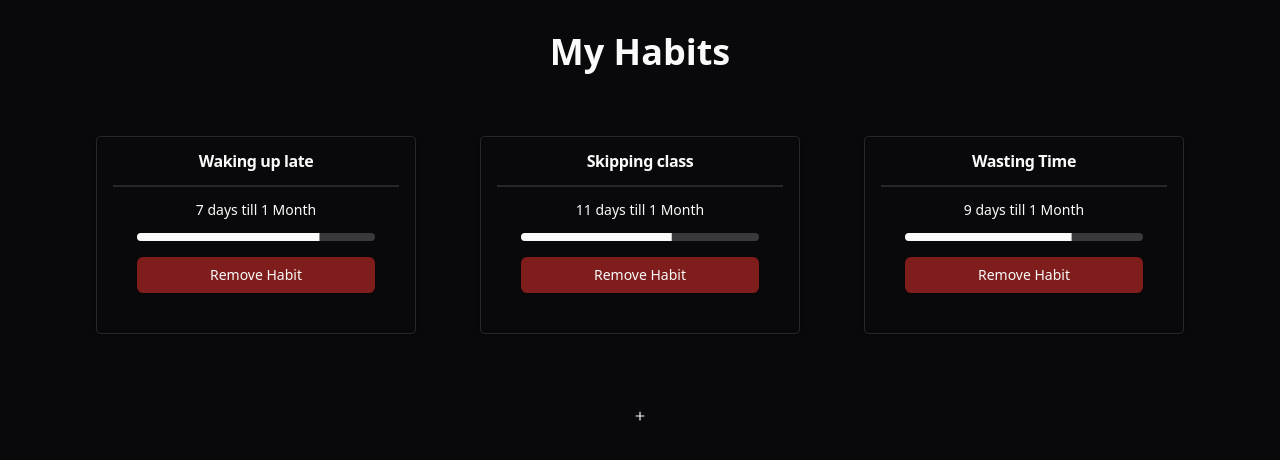
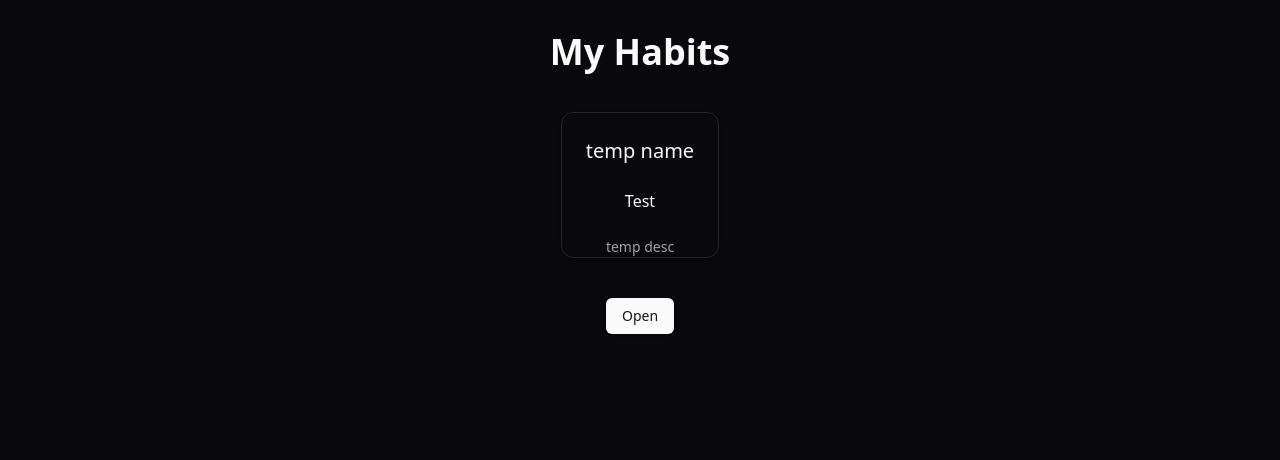
Before and after one commit to MaxReinold/BadHabits, a React (Vite) app: page / in a window 1280 px wide. Shown: the top 460 px of the page. Built offline with nearby package versions, Linux system fonts and the light colour scheme.

Commit message:
Reworked app, componentized habit, habiteditor, and habit card.

```diff
--- a/src/App.tsx
+++ b/src/App.tsx
@@ -1,177 +1,46 @@
+// App.tsx
 import './App.css';
-import { ThemeProvider } from "@/components/theme-provider";
-import { Card, CardContent, CardTitle } from './components/ui/card';
-import { Progress } from './components/ui/progress';
-import { Label } from './components/ui/label';
-import { useState } from 'react';
-import { Button } from './components/ui/button';
-import { Drawer, DrawerContent, DrawerTitle, DrawerTrigger } from './components/ui/drawer';
-import { Input } from './components/ui/input';
-import { Textarea } from './components/ui/textarea';
-import { Badge } from './components/ui/badge';
-import { Calendar } from './components/ui/calendar';
-import { IoMdAdd } from "react-icons/io";
-
-const testData = {
-  "milestones": [
-    {"name": "1 Week", "duration": 7},
-    {"name": "2 Weeks", "duration": 14},
-    {"name": "1 Month", "duration": 30},
-    {"name": "2 Months", "duration": 60},
-    {"name": "3 Months", "duration": 90},
-    {"name": "4 Months", "duration": 120},
-    {"name": "5 Months", "duration": 150},
-    {"name": "6 Months", "duration": 180},
-    {"name": "9 Months", "duration": 270},
-    {"name": "1 Year", "duration": 365}
-  ],
-  "habits":[
-    {"key":1,"name":"Waking up late", "description":"", "date":"2024-01-01"},
-    {"key":2,"name":"Skipping class", "description":"", "date":"2024-01-05"},
-    {"key":3,"name":"Wasting Time", "description":"", "date":"2024-01-03"},
-  ]
-}
-
-function formatDate(date:Date) {
-  let month = '' + (date.getMonth() + 1);
-  let day = '' + date.getDate();
-  const year = date.getFullYear();
-
-  if (month.length < 2)
-      month = '0' + month;
-  if (day.length < 2)
-      day = '0' + day;
-
-  return [year, month, day].join('-');
-}
+import { ThemeProvider } from './components/theme-provider';
+import HabitEditor from './components/HabitEditor';
+import { useState, useEffect } from 'react'; // Import useEffect
+import HabitCard from './components/HabitCard';
+import Habit from './lib/habit';
 
 function App() {
-  testData.habits = testData.habits.map(habit => ({...habit, "key":Math.round(Math.random()*1000000)}))
-  const [data, setData] = useState(testData);
+  const [habitList, setHabitList] = useState<Habit[]>([])
 
-  const [newHabit, setNewHabit] = useState({
-    "name":"",
-    "description":"",
-    "date":new Date()
-  })
+  const tempHabit = new Habit(
+    10,
+    "temp name",
+    "temp desc",
+    (new Date()).toLocaleDateString()
+  );
 
-  const handleNameChange = (e:any) => {
-    setNewHabit({...newHabit, "name":e.target.value})
-  }
-
-  const handleDescChange = (e:any) => {
-    setNewHabit({...newHabit, "description":e.target.value})
-  }
-
-  const handleDateChange = (date:any) => {
-    setNewHabit({...newHabit, "date":date});
-  }
-
-  const createNewHabit = () => {
-    let tempNewHabit = {
-      "key":Math.round(Math.random()*1000000),
-      "name":newHabit.name,
-      "description":newHabit.description,
-      "duration":0,
-      "nextMilestone":7,
-      "date":formatDate(newHabit.date)
-    }
-    data.habits.push(tempNewHabit);
-    setData(data);
-    setNewHabit({
-      "name":"",
-      "description":"",
-      "date":new Date()
-    })
-  }
-
-  const [newHabitError, setNewHabitError] = useState(false);
-
-  const removeHabit = (habitId:number) => {
-    setData(prevData => {
-      return {
-        ...prevData,
-        habits: prevData.habits.filter(habit => habit.key !== habitId)
-      };
-    });
-  }
-
-  const calculateDuration = (startDate:any) => {
-    const start:any = new Date(startDate);
-    const now:any = new Date();
-    return Math.floor((now - start) / (1000 * 60 * 60 * 24));
-  }
-
-  const findNextMilestoneIndex = (duration:any) => {
-    return data.milestones.findIndex(milestone => milestone.duration > duration);
-  }
+  useEffect(() => {
+    // Add the tempHabit to the habitList when the component mounts
+    setHabitList([...habitList, tempHabit]);
+  }, []); // Empty dependency array to run the effect only once when mounted
 
   return (
     <ThemeProvider defaultTheme='dark' storageKey='vite-ui-theme'>
       <section className='flex flex-col items-center'>
         <h1 className='text-4xl font-extrabold'>My Habits</h1>
-        <section className='flex flex-wrap gap-16 p-16 justify-center'>
-          {data.habits.map((habit) => {
-            const duration = calculateDuration(habit.date);
-            const nextMilestoneIndex = findNextMilestoneIndex(duration);
-            const nextMilestone = data.milestones[nextMilestoneIndex] || data.milestones[data.milestones.length - 1];
 
-            return (
-              <Card className='flex-initial rounded-sm p-4 w-80 flex flex-col gap-4 h-fit'>
-                <CardTitle className="border-b-2 pb-4 relative">
-                  {habit.name}
-                </CardTitle>
-                <CardContent className="flex flex-col gap-4">
-                  <Label htmlFor={"habit-" + habit.key + "-progress"}>{nextMilestone.duration - duration} days till {nextMilestone.name}</Label>
-                  <Progress value={duration * (100 / nextMilestone.duration)} id={"habit-" + habit.key + "-progress"}/>
-                  {(habit.description != null && habit.description != "") ? <p>{habit.description}</p> : ""}
-                  <Button variant="destructive" onClick={() => removeHabit(habit.key)}>Remove Habit</Button>
-                </CardContent>
-              </Card>
-            )
-          })}
+        <section className='p-10 flex flex-wrap gap-10'>
+          {habitList.map((habit) => (
+            <HabitCard
+              key={habit.key} // You should use a unique key for each habit
+              habit={habit}
+            />
+          ))}
         </section>
-        <Drawer>
-          <DrawerTrigger asChild>
-            <Button variant="ghost" size='icon'><IoMdAdd /></Button>
-          </DrawerTrigger>
-          <DrawerContent>
-            <DrawerTitle className='text-center pt-4'>
-              New Habit
-            </DrawerTitle>
-            <div className='mx-auto w-full max-w-md p-4 flex flex-col items-center gap-5'>
-              <Input
-                value={newHabit.name}
-                id='newHabitName'
-                onChange={handleNameChange}
-                placeholder='Name'
-              />
-              <Textarea
-                value={newHabit.description}
-                id='newHabitDescription'
-                onChange={handleDescChange}
-                placeholder='Description'
-              />
 
-              <Calendar
-                mode='single'
-                selected={newHabit.date}
-                onSelect={handleDateChange}
-              />
-
-              <Button onClick={() => {
-                console.log(data.habits)
-                if(newHabit.name !== "" && data.habits.filter(el => (el.name === newHabit.name)).length == 0) {
-                  setNewHabitError(false);
-                  createNewHabit();
-                } else {
-                  setNewHabitError(true);
-                }
-              }}>Create</Button>
-              {(newHabitError?<Badge variant="destructive">Name must not be empty or taken.</Badge>:"")}
-            </div>
-          </DrawerContent>
-        </Drawer>
+        <HabitEditor
+          initialProps={Habit.initial()}
+          onSubmit={(newProps) => {
+            setHabitList([...habitList, newProps])
+          }}
+        />
       </section>
     </ThemeProvider>
   );
--- /dev/null
+++ b/src/components/HabitCard.tsx
@@ -0,0 +1,25 @@
+// HabitCard.tsx
+import React, { useState } from 'react';
+import { Card, CardContent, CardDescription, CardHeader } from './ui/card';
+import Habit from '../lib/habit';
+
+interface HabitCardProps {
+    habit: Habit; // Use the Habit class instead of an object type
+}
+
+const HabitCard: React.FC<HabitCardProps> = ({ habit }) => {
+    const [updatedHabit, setUpdatedHabit] = useState(habit);
+
+    return (
+        <>
+            <Card>
+                {/* Render the habit properties as needed */}
+                <CardHeader className='text-xl text'>{habit.name}</CardHeader>
+                <CardContent>Test</CardContent>
+                {habit.description ? <CardDescription>{habit.description}</CardDescription> : ""}
+            </Card>
+        </>
+    );
+}
+
+export default HabitCard;
--- /dev/null
+++ b/src/components/HabitEditor.tsx
@@ -0,0 +1,92 @@
+// HabitEditor.tsx
+import { useState } from "react";
+import { Button } from "./ui/button";
+import { Sheet, SheetClose, SheetContent, SheetHeader, SheetTrigger } from "./ui/sheet";
+import { Label } from "./ui/label";
+import { Input } from "./ui/input";
+import { Textarea } from "./ui/textarea";
+import { Calendar } from "./ui/calendar";
+import Habit from '../lib/habit';
+
+interface HabitEditorProps {
+    initialProps: Habit; // Use the Habit class instead of an object type
+    onSubmit: (data: Habit) => void;
+}
+
+const HabitEditor: React.FC<HabitEditorProps> = ({ initialProps, onSubmit }) => {
+    const [habitProps, setHabitProps] = useState(initialProps);
+
+    if (habitProps.date == "") setHabitProps({ ...habitProps, date: (new Date()).toLocaleDateString() });
+
+    const [date, setDate] = useState<Date | undefined>(new Date(habitProps.date));
+
+    const updateName = (event: { target: { value: any; }; }) => {
+        setHabitProps({
+            ...habitProps,
+            name: event.target.value
+        });
+    }
+
+    const updateDescription = (event: { target: { value: any; }; }) => {
+        setHabitProps({
+            ...habitProps,
+            description: event.target.value
+        });
+    }
+
+    const updateDate = (date: Date | undefined) => {
+        if (date) {
+            if (date < (new Date())) {
+                setDate(date);
+                setHabitProps({
+                    ...habitProps,
+                    date: date.toLocaleDateString()
+                })
+            }
+        }
+    }
+
+    const isValid = () => {
+        return habitProps.name != "";
+    }
+
+    return (
+        <>
+            <Sheet>
+                <SheetTrigger asChild>
+                    <Button>Open</Button>
+                </SheetTrigger>
+                <SheetContent className="flex flex-col items-center gap-5 pt-10">
+                    <SheetHeader>{initialProps.name == '' ? "New Habit" : "Edit " + initialProps.name}</SheetHeader>
+                    <section className="w-full">
+                        <Label className="text-xs text-gray-500" htmlFor="name">Habit Name</Label>
+                        <Input id="name" value={habitProps.name} onChange={updateName} />
+                    </section>
+                    <section className="w-full">
+                        <label className="text-xs text-gray-500" htmlFor="description">Description</label>
+                        <Textarea id="description" value={habitProps.description} onChange={updateDescription} />
+                    </section>
+                    <section>
+                        <Calendar
+                            selected={date}
+                            onSelect={updateDate}
+                            mode='single'
+                        />
+                    </section>
+
+                    {isValid() ? (
+                        <SheetClose asChild>
+                            <Button variant="outline" onClick={() => onSubmit(habitProps)}>Submit</Button>
+                        </SheetClose>
+                    ) : (
+                        <SheetClose asChild>
+                            <Button disabled>Submit</Button>
+                        </SheetClose>
+                    )}
+                </SheetContent>
+            </Sheet>
+        </>
+    )
+}
+
+export default HabitEditor;
--- /dev/null
+++ b/src/lib/habit.ts
@@ -0,0 +1,20 @@
+export default class Habit {
+    key: number;
+    name: string;
+    description: string;
+    date: string;
+
+    static initial() {
+        return new Habit(Math.floor(Math.random() * 10000000),
+        "",
+        "",
+        (new Date()).toLocaleDateString());
+    }
+
+    constructor(key: number, name: string, description: string, date: string) {
+        this.key = key;
+        this.name = name;
+        this.description = description;
+        this.date = date;
+    }
+}
```
